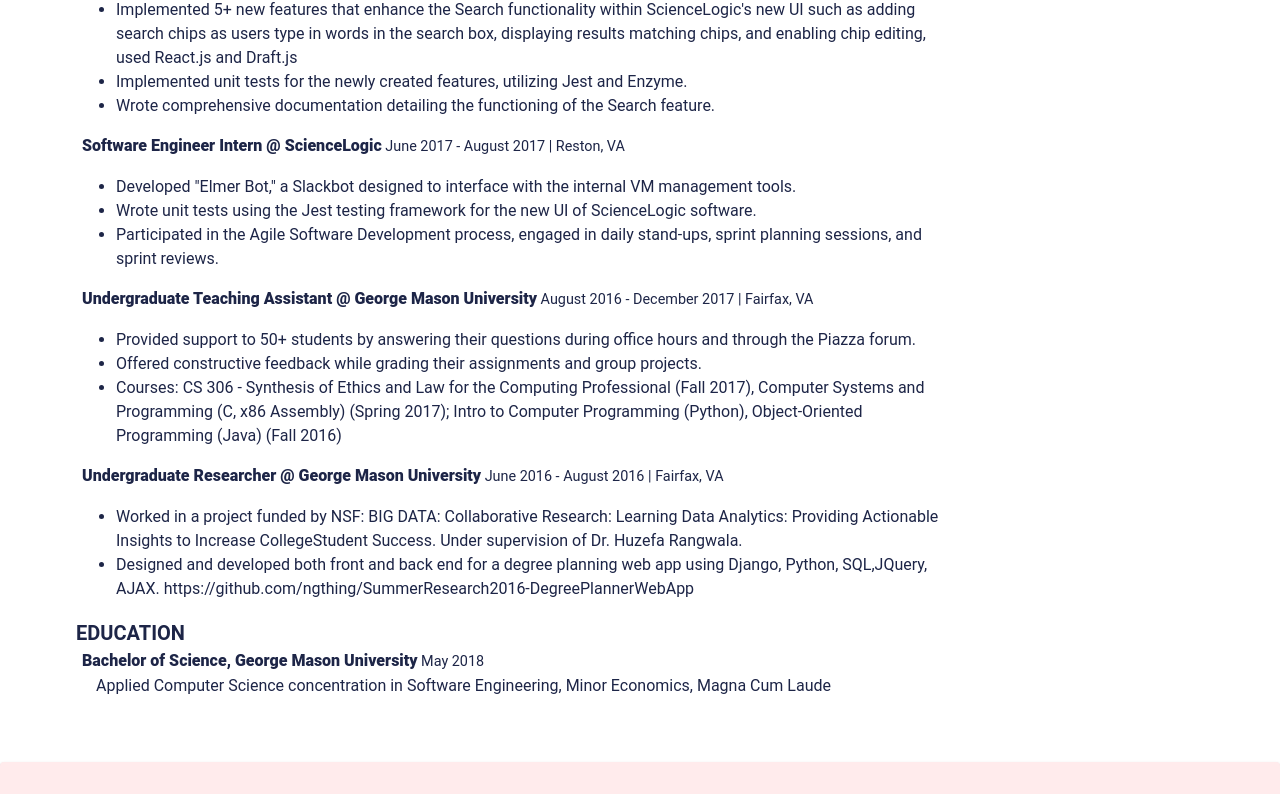
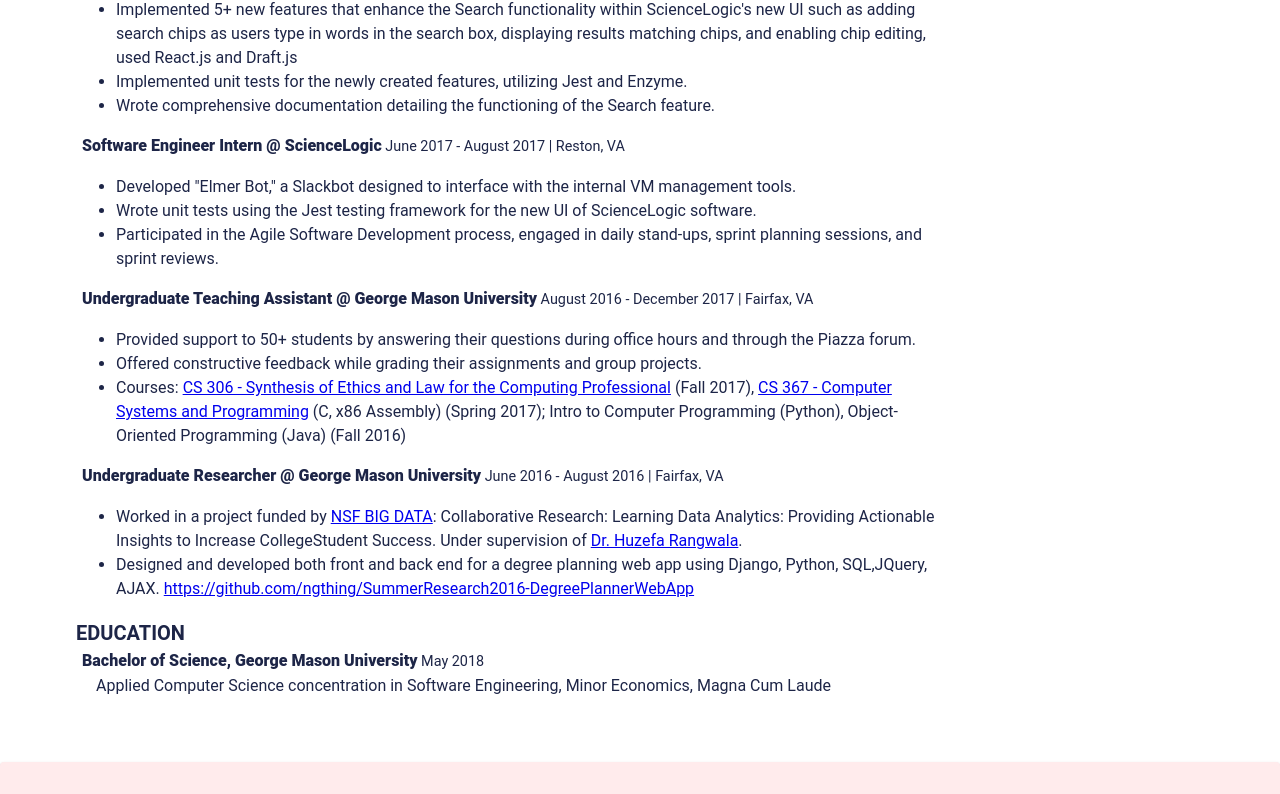
Before and after one commit to justthinguyen/justthinguyen.github.io, a React (Create React App) app: page /resume in a window 1280 px wide. Shown: the part 786-1580 px from the top of the page. Built offline with nearby package versions, Linux system fonts and the light colour scheme.

Commit message:
Insert Link when render resume info in jsx

```diff
--- a/src/contents/MyInfo.tsx
+++ b/src/contents/MyInfo.tsx
@@ -104,8 +104,12 @@
             details: [
                 "Provided support to 50+ students by answering their questions during office hours and through the Piazza forum.",
                 "Offered constructive feedback while grading their assignments and group projects.",
-                "Courses: CS 306 - Synthesis of Ethics and Law for the Computing Professional (Fall 2017), Computer Systems and Programming (C, x86 Assembly) (Spring 2017); Intro to Computer Programming (Python), Object-Oriented Programming (Java) (Fall 2016)"
-            ]
+                "Courses: CS 306 - Synthesis of Ethics and Law for the Computing Professional (Fall 2017), CS 367 - Computer Systems and Programming (C, x86 Assembly) (Spring 2017); Intro to Computer Programming (Python), Object-Oriented Programming (Java) (Fall 2016)"
+            ],
+            links: {
+                'CS 306 - Synthesis of Ethics and Law for the Computing Professional': 'https://cs.gmu.edu/media/syllabi/Fall2017/CS_306MaddoxT.html',
+                'CS 367 - Computer Systems and Programming': 'https://cs.gmu.edu/media/syllabi/Spring2017/CS367AydinH.html',
+            }
         },
         {
             position: 'Undergraduate Researcher',
@@ -113,9 +117,14 @@
             duration: 'June 2016 - August 2016',
             location: ThiCollegeLocation,
             details: [
-                "Worked in a project funded by NSF: BIG DATA: Collaborative Research: Learning Data Analytics: Providing Actionable Insights to Increase CollegeStudent Success. Under supervision of Dr. Huzefa Rangwala.",
+                "Worked in a project funded by NSF BIG DATA: Collaborative Research: Learning Data Analytics: Providing Actionable Insights to Increase CollegeStudent Success. Under supervision of Dr. Huzefa Rangwala.",
                 "Designed and developed both front and back end for a degree planning web app using Django, Python, SQL,JQuery, AJAX. https://github.com/ngthing/SummerResearch2016-DegreePlannerWebApp"
-            ]
+            ],
+            links: {
+                'Dr. Huzefa Rangwala': 'https://cs.gmu.edu/~rangwala/la.html',
+                'NSF BIG DATA': 'https://www.nsf.gov/awardsearch/showAward?AWD_ID=1447489&HistoricalAwards=false',
+                'https://github.com/ngthing/SummerResearch2016-DegreePlannerWebApp': 'https://github.com/ngthing/SummerResearch2016-DegreePlannerWebApp'
+            }
         }
     ],
     'EDUCATION': [
--- a/src/pages/ResumePage.tsx
+++ b/src/pages/ResumePage.tsx
@@ -1,7 +1,7 @@
 import { Helmet } from 'react-helmet-async';
 import { Badge, Box, Chip, Grid, Typography, Button, Link } from '@mui/material';
 import { fullName, ThiResume } from '../contents/MyInfo';
-import { ISkills, IWorkHistory, IEducationHistory, IResume } from '../Types';
+import { ISkills, IWorkHistory, IEducationHistory, IResume, ITextLink } from '../Types';
 import { Caption, Subtitle, TextTooltip, TextStack, Title } from '../components/CustomizedMUI';
 import PictureAsPdfIcon from '@mui/icons-material/PictureAsPdf';
 
@@ -9,6 +9,9 @@
 interface ResumeProps {
     contents: IResume
 }
+const insertLink = (text: string, links: ITextLink): string =>
+    Object.keys(links).reduce((insertedText, k) => insertedText.replaceAll(k, `<a href="${links[k]}" target="_blank">${k}</a>`), text);
+
 // TODO: refactor to reuse
 const Skills = (ps: { skills: ISkills }) => {
     const title = 'SKILLS';
@@ -42,14 +45,13 @@
     const title = 'WORK HISTORY';
     const Work = (work: IWorkHistory) => {
         const { position, company, duration, location, details } = work;
+        const links = work.links ?? {};
         return (
             <Box key={`${position}-${company}-${duration}`}>
                 <Subtitle>{position} @ {company}
                     <Caption>  {duration} | {location} </Caption>
                 </Subtitle>
-                <Typography>
-                    <ul>{details.map(info => <li>{info}</li>)}</ul>
-                </Typography>
+                <ul>{details.map((info, i) => <li key={i} dangerouslySetInnerHTML={{ __html: insertLink(info, links) }}></li>)}</ul>
             </Box>
         )
     };
```
Also changed, not shown: src/Types.ts (+7 -7 lines).
